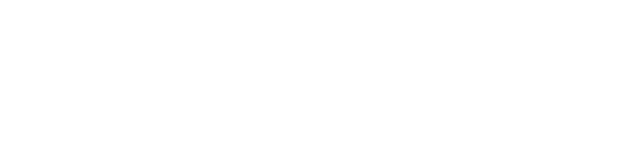
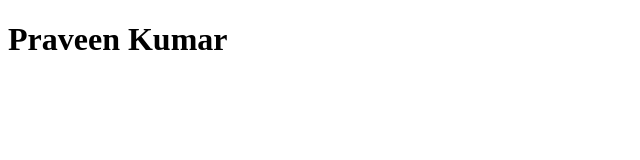
Before and after one commit to raj-barnwal/Bootcamp-Template, a plain HTML site: page index.html in a window 1280 px wide. Shown: the whole page, without its empty margins (0-640 px from the left). Drawn offline with Linux system fonts and the light colour scheme.

Commit message:
name added new branch created

```diff
--- a/index.html
+++ b/index.html
@@ -5,6 +5,6 @@
     <title>Title</title>
 </head>
 <body>
-
+    <h1>Praveen Kumar</h1>
 </body>
 </html>
```
